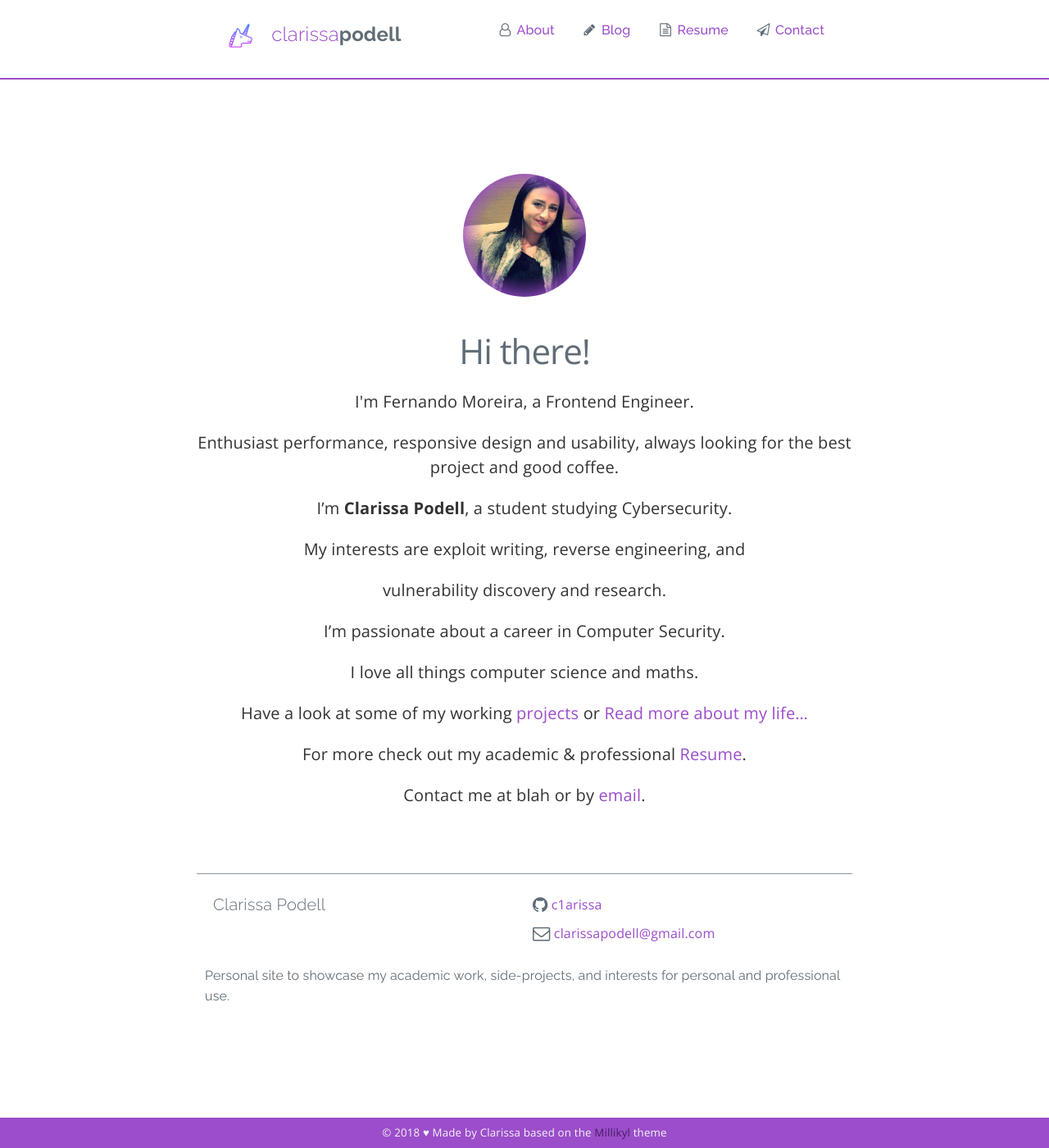
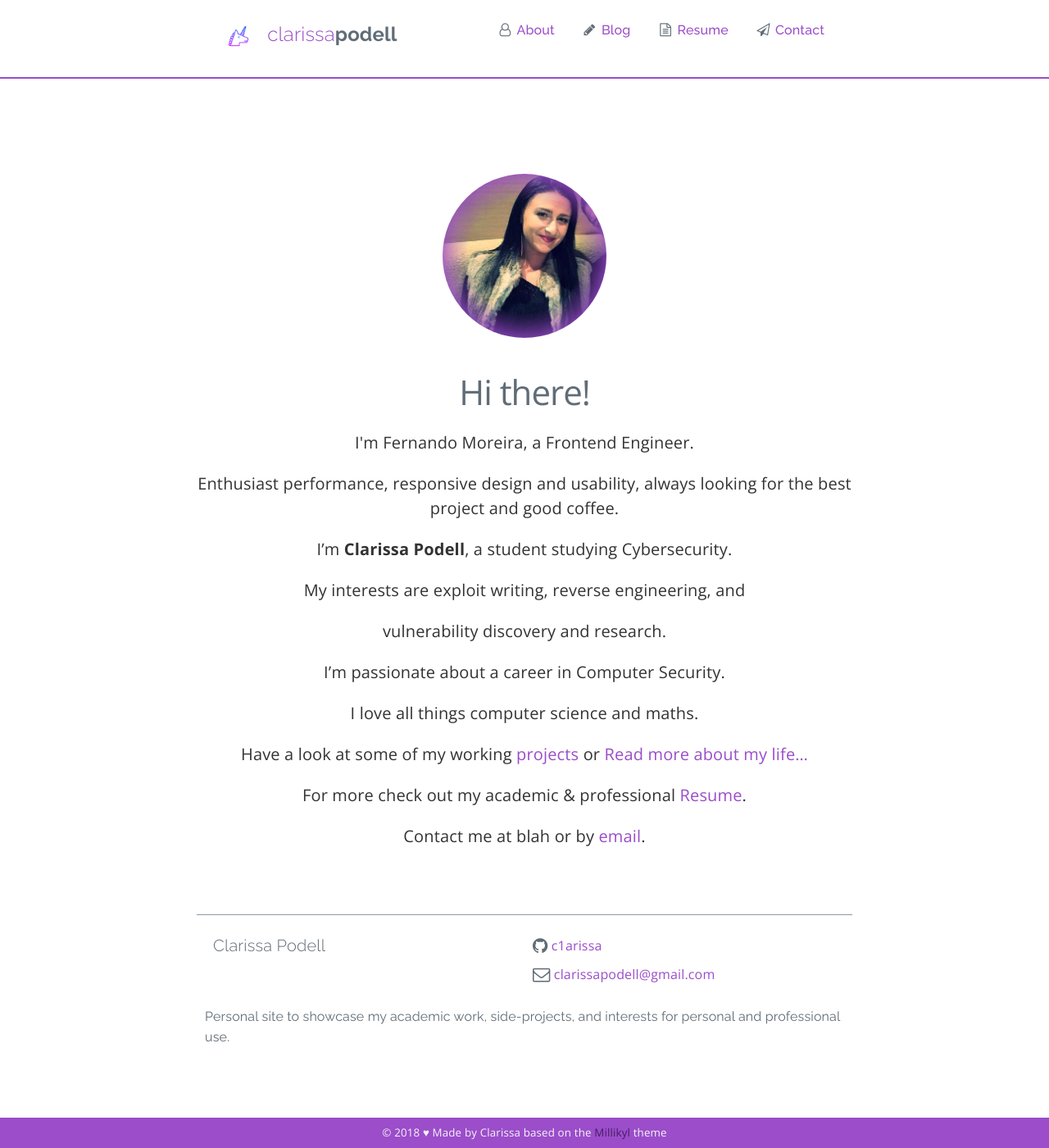
Before and after one commit to c1arissa/c1arissa.github.io, a Jekyll site: the page built from index.md, in a window 1280 px wide and 1400 px high. Shown: the whole window at 82% size. Built offline with Jekyll 4.4.1, drawn with Linux system fonts in a browser that asks for light colours.

Commit message:
Update main.scss

```diff
--- a/css/main.scss
+++ b/css/main.scss
@@ -272,8 +272,8 @@
  */
 .icon {
 	display: inline-block;
-        width: 35px;
-        height: 35px;
+        width: 30px;
+        height: 30px;
         vertical-align: middle;
 	border:0;
 
@@ -297,8 +297,8 @@
 	border-radius:50%;
 	vertical-align:middle;
 	//max-width: 100%;
-	width: 150px;
-	height: 150px;
+	width: 200px;
+	//height: 150px;
 	-webkit-border-radius: 100px;
 	-moz-border-radius: 100px;
 	//box-shadow: 0 4px 8px 0 $color-primary, 0 -4px 8px 0 $color-primary; //rgba(0, 0, 0, 0.19);
```
